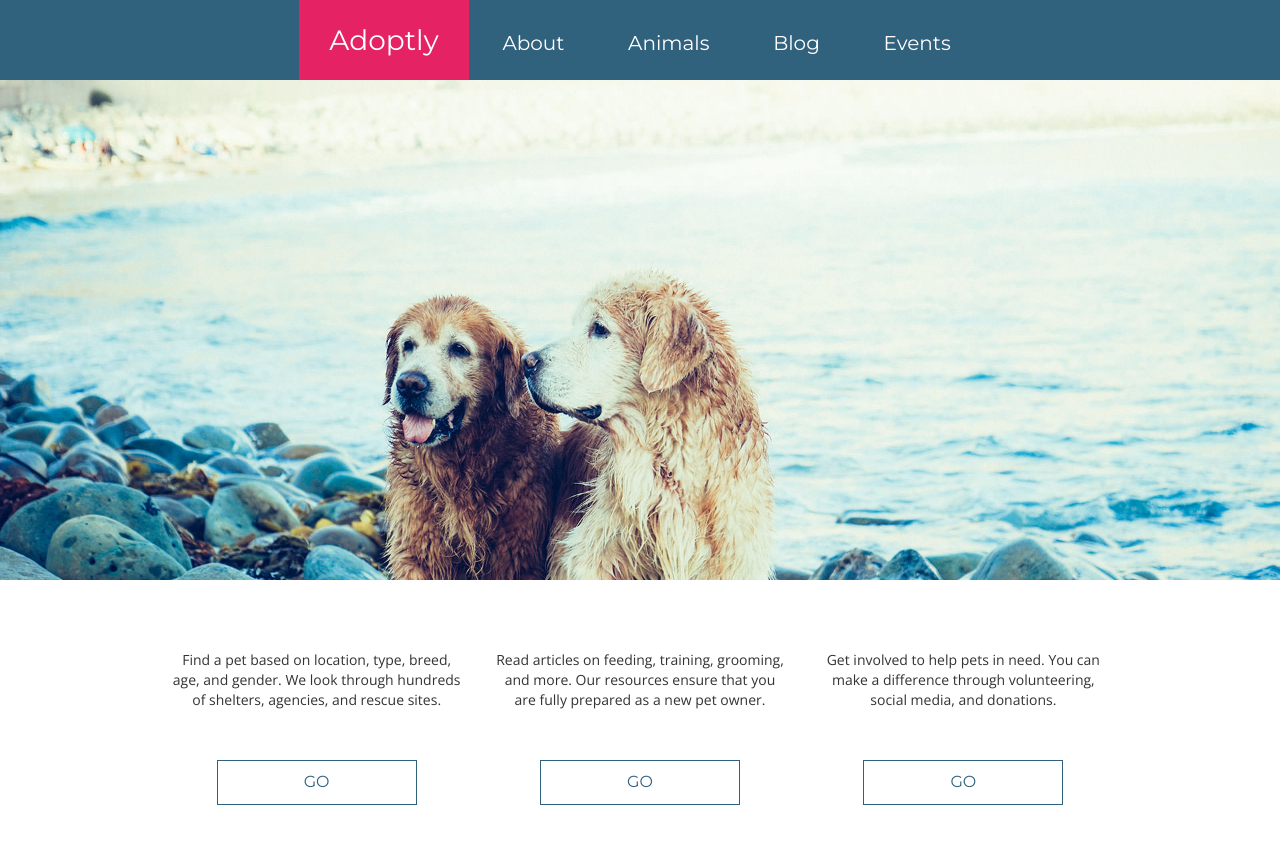
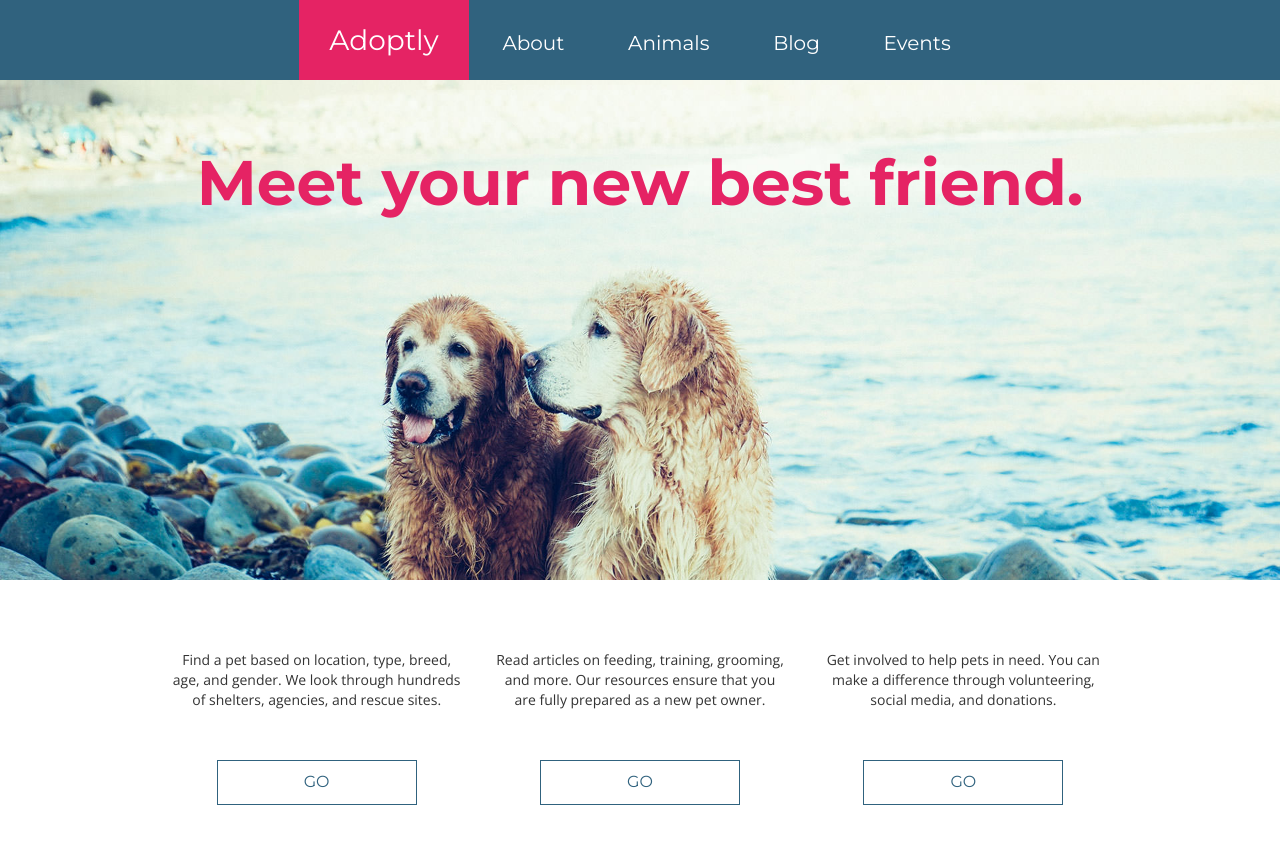
Before and after one commit to nerdoncall/adoptly-app, a plain HTML site: page index.html in a window 1280 px wide. Shown: the top 868 px of the page. Drawn offline with nearby package versions, Linux system fonts and the light colour scheme.

Commit message:
Add heading for adoptly application

```diff
--- a/index.html
+++ b/index.html
@@ -22,7 +22,7 @@
 
     <div class="jumbotron">
       <div class="container">
-        <h1></h1>
+        <h1>Meet your new best friend.</h1>
       </div>
     </div>
 
```
